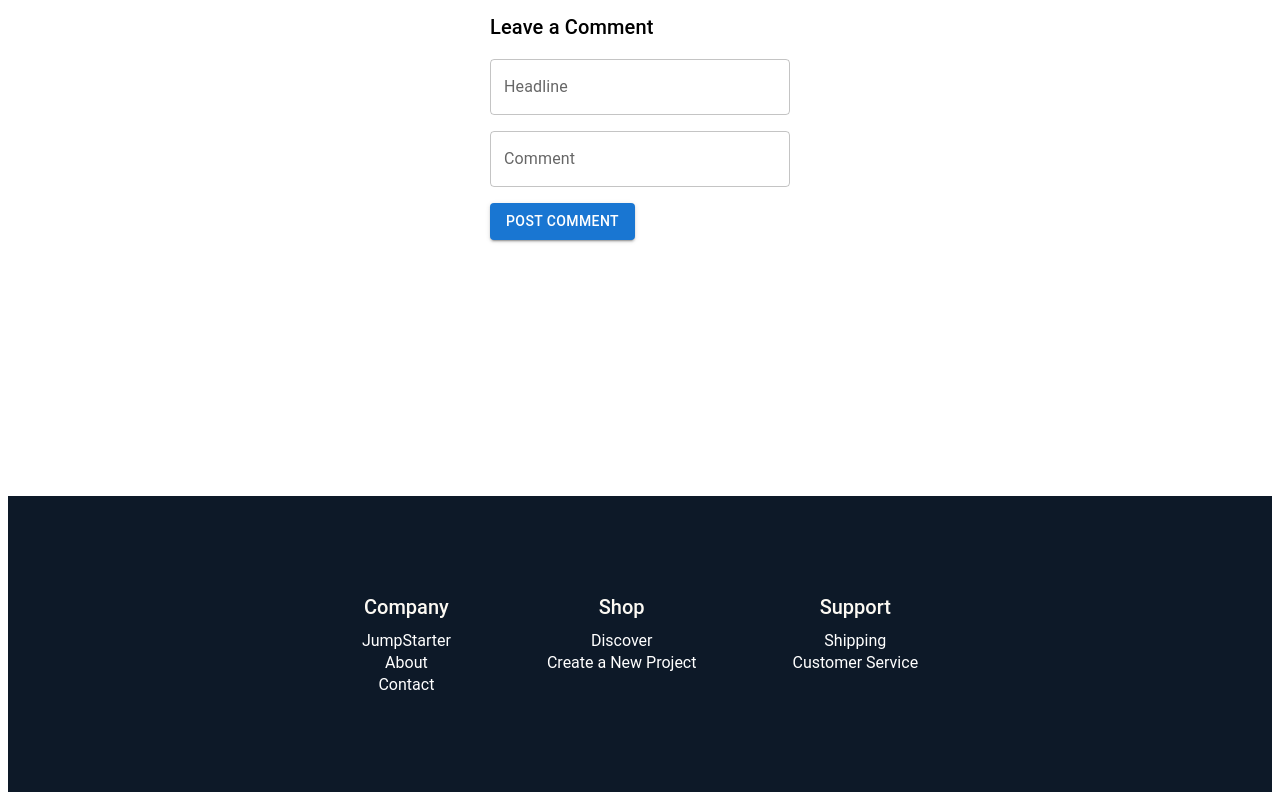
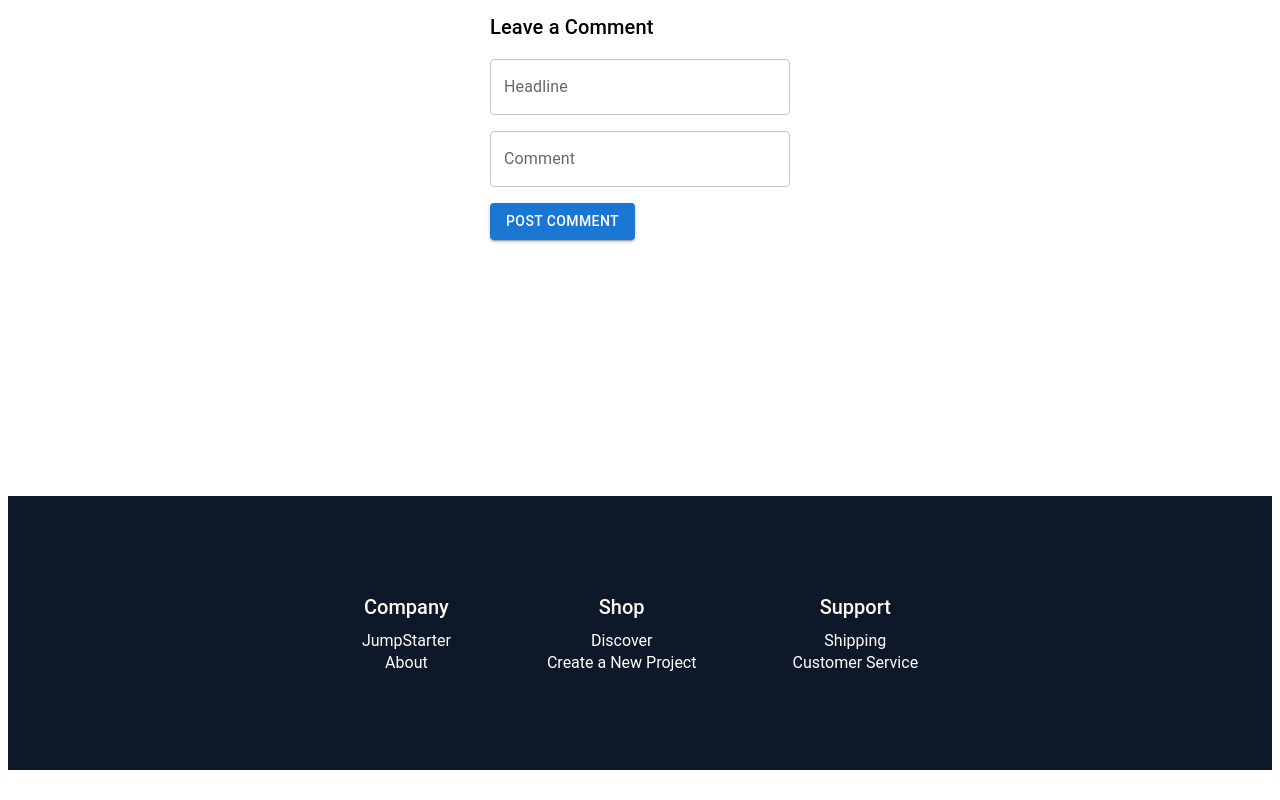
Before and after one commit to bethea28/amazon2, a React (Create React App) app: page / in a window 1280 px wide. Shown: the part 1831-2631 px from the top of the page. After the commit the page ends 2609 px from the top, so only its background shows below. Built offline with nearby package versions, Linux system fonts and the light colour scheme.

Commit message:
minor path update

```diff
--- a/src/Components/Navigation/Footer.tsx
+++ b/src/Components/Navigation/Footer.tsx
@@ -15,9 +15,6 @@ const Footer = () => {
             <Link to='/about' style={{ textDecoration: "none" }}>
               <div className='footer-link'>About</div>
             </Link>
-            <Link to='/contact' style={{ textDecoration: "none" }}>
-              <div className='footer-link'>Contact</div>
-            </Link>
           </div>
 
           <div className='footer-section-container'>
@@ -25,10 +22,7 @@ const Footer = () => {
             <Link to='/discover' style={{ textDecoration: "none" }}>
               <div className='footer-link'>Discover</div>
             </Link>
-            <Link
-              to='/categories/createnewproject'
-              style={{ textDecoration: "none" }}
-            >
+            <Link to='/createnewproject' style={{ textDecoration: "none" }}>
               <div className='footer-link'>Create a New Project</div>
             </Link>
           </div>
```
